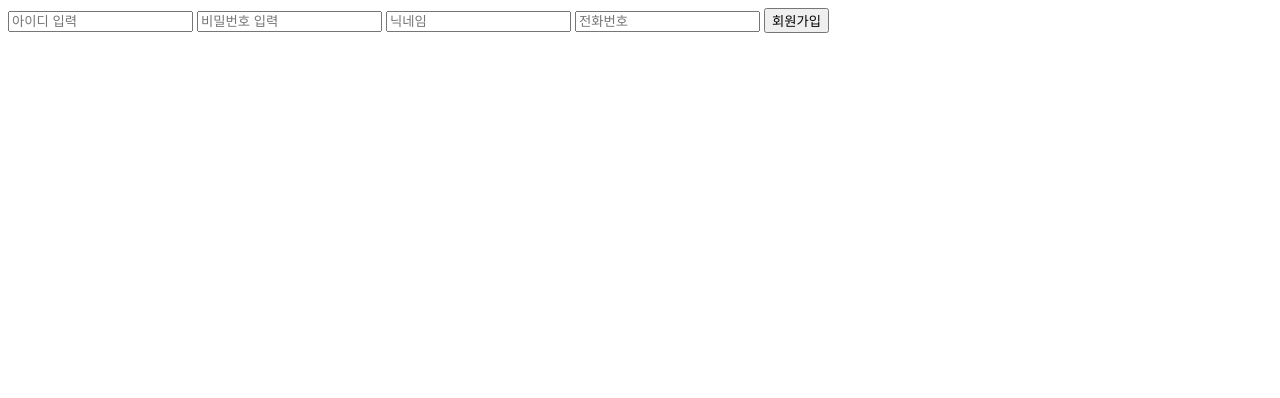
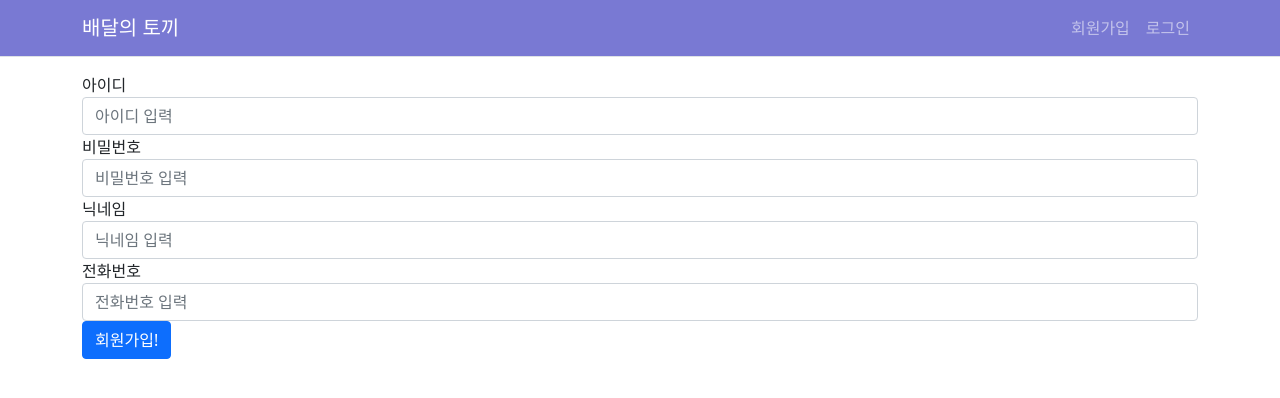
Before and after one commit to VSFe/elice_delivary_rabbit, a Flask app: page /register in a window 1280 px wide. Shown: the top 398 px of the page. Run offline with Flask 2, Linux system fonts and the light colour scheme; some libraries are stand-ins or nearby versions.

Commit message:
update html files

```diff
--- a/templates/register.html
+++ b/templates/register.html
@@ -1,7 +1,44 @@
+{% extends "base.html" %}
+
+{% block page_content %}
 <form action="{{ url_for('main.register') }}" method="post">
-    <input name="user_id" type="text" placeholder="아이디 입력">
-    <input name="password" type="password" placeholder="비밀번호 입력">
-    <input name="nickname" placeholder="닉네임">
-    <input name="telephone" placeholder="전화번호">
-    <input type="submit" value="회원가입">
+  <div class="form-group">
+    <label for="user_id">아이디</label>
+    <input
+      class="form-control"
+      type="text"
+      name="user_id"
+      id="user_id"
+      placeholder="아이디 입력"
+    />
+  </div>
+  <div class="form-group">
+    <label for="password">비밀번호</label>
+    <input
+      class="form-control"
+      name="password"
+      type="password"
+      placeholder="비밀번호 입력"
+    />
+  </div>
+  <div class="form-group">
+    <label for="nickname">닉네임</label>
+    <input
+      class="form-control"
+      name="nickname"
+      type="nickname"
+      placeholder="닉네임 입력"
+    />
+  </div>
+  <div class="form-group">
+    <label for="telephone">전화번호</label>
+    <input
+      class="form-control"
+      name="telephone"
+      type="telephone"
+      placeholder="전화번호 입력"
+    />
+  </div>
+  <input class="btn btn-primary" type="submit" value="회원가입!" />
 </form>
+{% endblock %}
```
Also changed, not shown: templates/login.html (+11 -5 lines), templates/main.html (+16 -14 lines).
